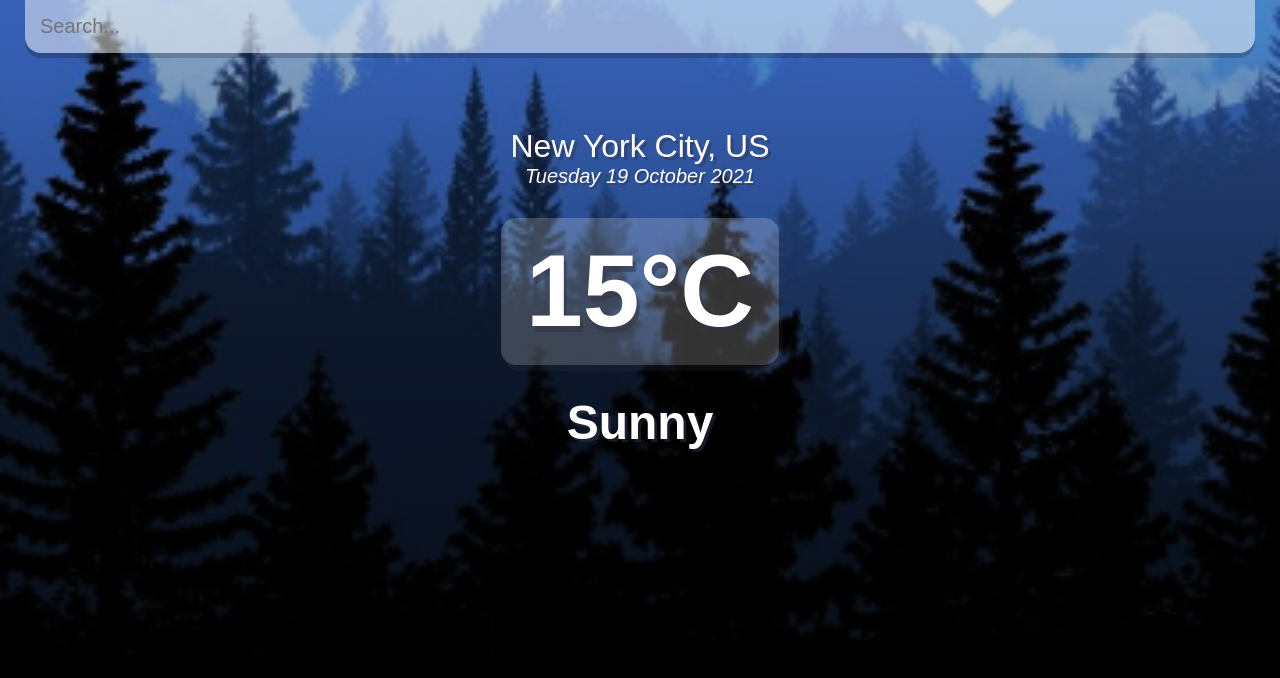
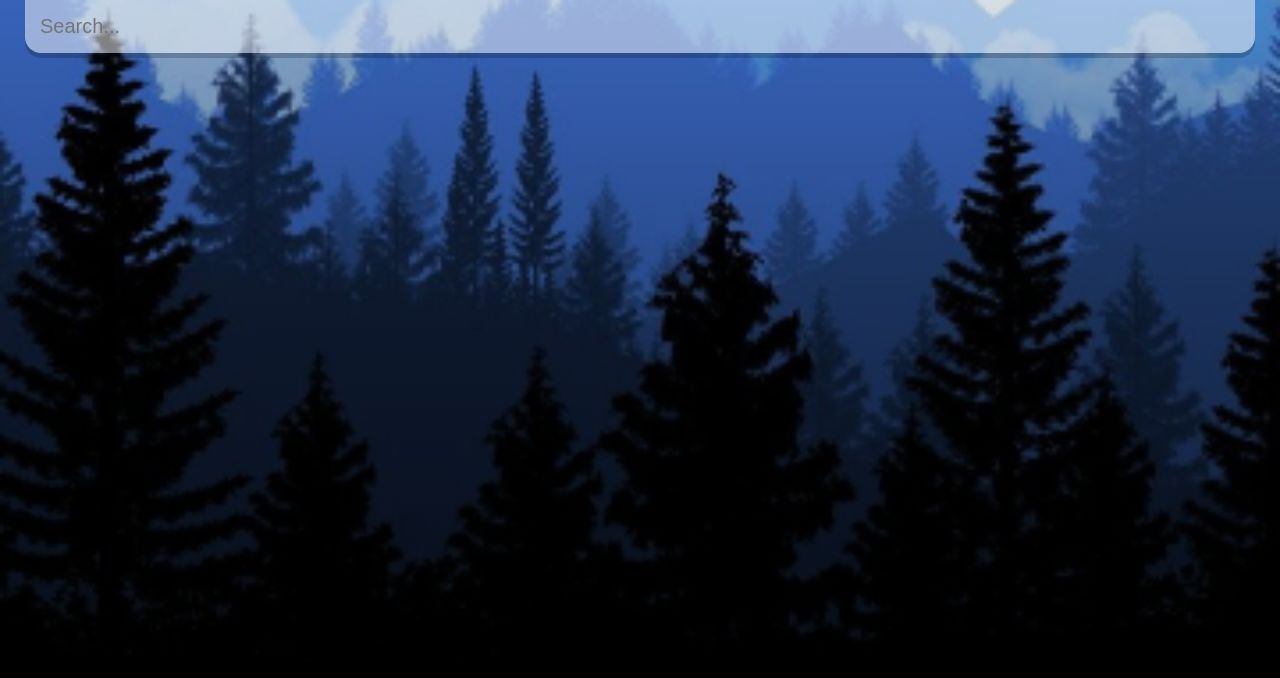
Before and after one commit to jarasmar/weather-app, a React (Create React App) app: page / in a window 1280 px wide. Shown: the top 678 px of the page. Built offline with nearby package versions, Linux system fonts and the light colour scheme.

Commit message:
Add API Call functionality

```diff
--- a/src/App.js
+++ b/src/App.js
@@ -1,10 +1,25 @@
-import React from 'react';
+import React, { useState } from 'react';
 const api = {
   key: "",
   base: "https://api.openweathermap.org/data/2.5/"
 }
 
 function App() {
+
+  const [query, setQuery] = useState('');
+  const [weather, setWeather] = useState({});
+
+  const search = event => {
+    if (event.key === "Enter") {
+      fetch(`${api.base}weather?q=${query}&units=metric&APPID=${api.key}`)
+        .then(res => res.json())
+        .then(result => {
+          setWeather(result);
+          setQuery('');
+          console.log(result)
+        });
+    }
+  }
 
   const dateBuilder = (d) => {
     let months = ["January", "February", "March", "April", "May", "June", "July", "August", "September", "October", "November", "December"];
@@ -19,25 +34,38 @@ function App() {
   }
 
   return (
-    <div className="app">
+    <div className={
+      (typeof weather.main != "undefined")
+        ? ((weather.main.temp > 16)
+          ? 'app warm'
+          : 'app')
+        : 'app'
+      }>
       <main>
         <div className="search-box">
           <input
             type="text"
             className="search-bar"
             placeholder="Search..."
+            onChange={e => setQuery(e.target.value)}
+            value={query}
+            onKeyPress={search}
           />
         </div>
 
-        <div className="location-box">
-          <div className="location">New York City, US</div>
-          <div className="date">{ dateBuilder(new Date()) }</div>
-        </div>
+        {(typeof weather.main != "undefined") ? (
+          <div>
+            <div className="location-box">
+              <div className="location">{ weather.name }, { weather.sys.country }</div>
+              <div className="date">{ dateBuilder(new Date()) }</div>
+            </div>
 
-        <div className="weather-box">
-          <div className="temperature">15°C</div>
-          <div className="weather">Sunny</div>
-        </div>
+            <div className="weather-box">
+              <div className="temperature">{ Math.round(weather.main.temp) } °C</div>
+              <div className="weather">{ weather.weather[0].description }</div>
+            </div>
+          </div>
+        ) : ("")}
       </main>
     </div>
   );
```
